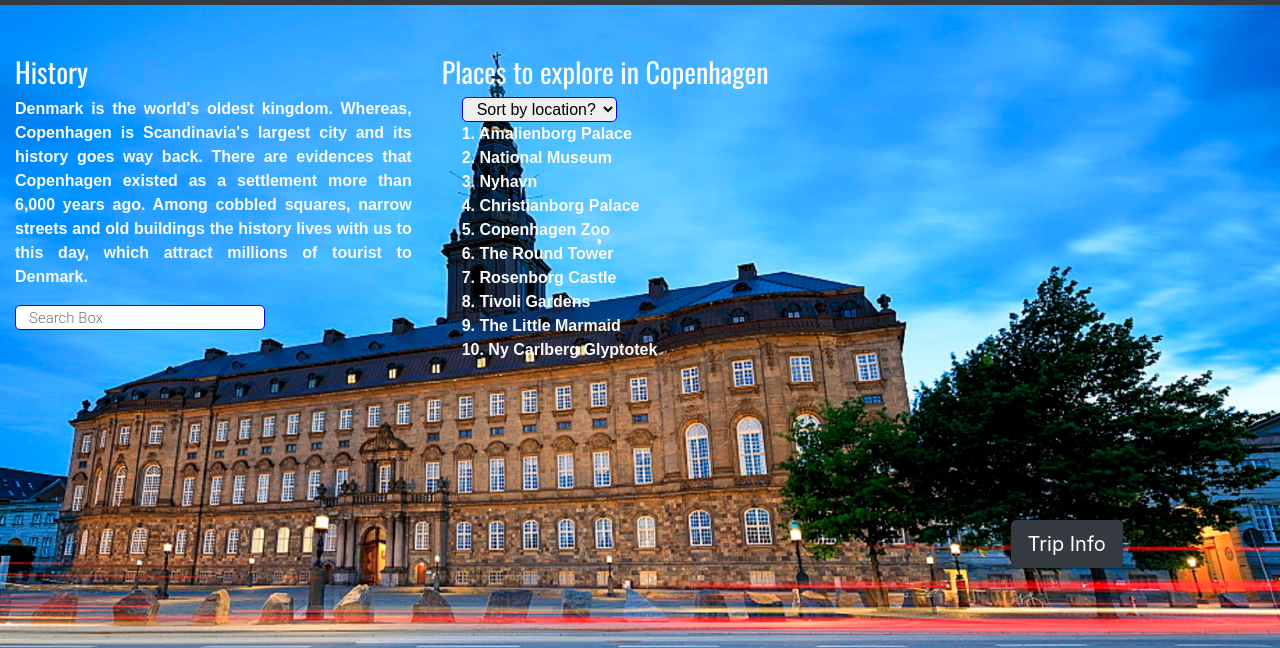
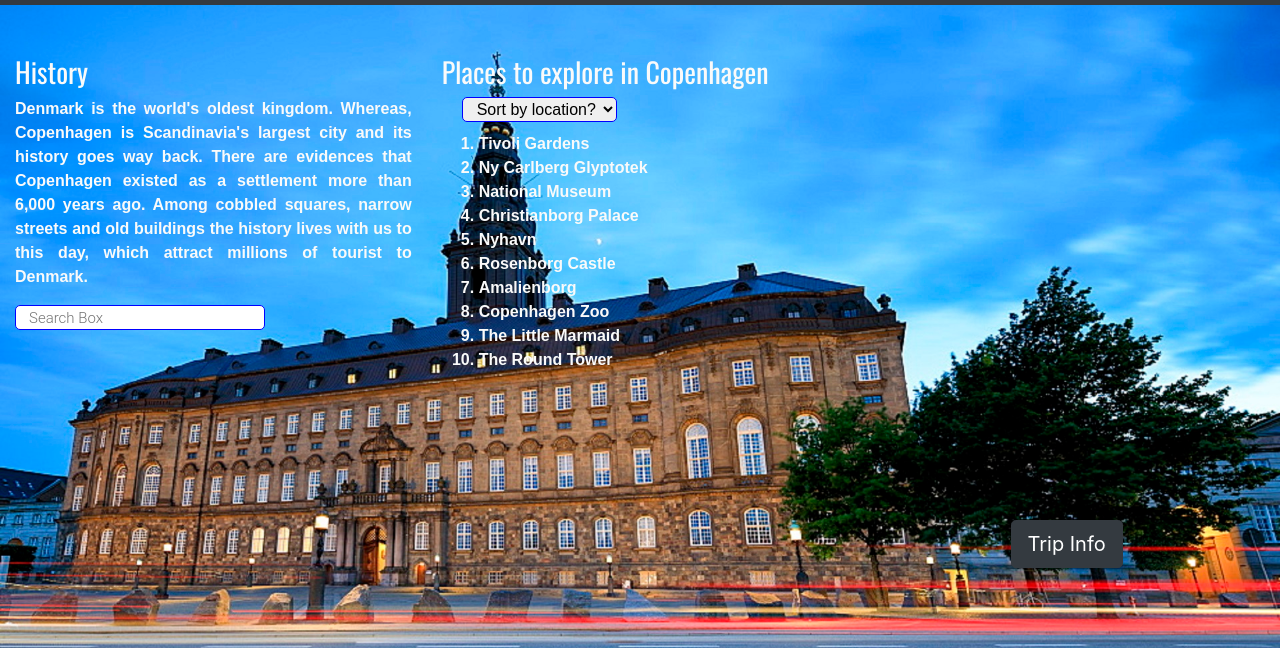
Before and after one commit to sohailshams/explore-copenhagen, a plain HTML site: page index.html in a window 1280 px wide. Shown: the part 113-761 px from the top of the page. Drawn offline with nearby package versions, Linux system fonts and the light colour scheme.

Commit message:
Re-structured the attractions list on landing page

```diff
--- a/assets/css/style.css
+++ b/assets/css/style.css
@@ -32,12 +32,32 @@
     color:  #fafafa;
     font-family: "Varela+Roun", sans-serif;
     font-weight: bold;
-    padding-inline-start: 20px;
+
     margin: 0px;
+    margin-left: 0px;
+    padding-left: 19px;
     }
-attraction .attration-list li {
-   padding-left: 15px;
+.location-list {
+    padding-left: 37px;
+    cursor: pointer;
 }
+
+#attractions {
+    padding-top: 10px;
+}
+/*-----------------------------------Location Info in hover*/
+.location-info {
+    background-color: rgba(52, 58, 67, 0.7);
+    color: #e84610;
+    width: 140px;
+    font-size: 10px;
+    border: 1px solid;
+    font-family: "Varela+Roun", sans-serif;
+    text-align: center;
+}
+
+
+
 /*
 .attration-list li{
     color:  #fafafa;
--- a/assets/js/script.js
+++ b/assets/js/script.js
@@ -89,7 +89,7 @@ function sendMail(contactForm) {
         });
         return false;
 }
-
+/*
 window.onload = function() {
      var myArray = ["Amalienborg Palace", "National Museum", "Nyhavn", "Christianborg Palace", "Copenhagen Zoo",
      "The Round Tower", "Rosenborg Castle", "Tivoli Gardens", "The Little Marmaid", "Ny Carlberg Glyptotek"];
@@ -102,11 +102,12 @@ window.onload = function() {
         textnode = document.createTextNode(`${index+1}. ${""} ${entry}`)
 
    node.appendChild(textnode);
-   console.log(node);
+
    document.getElementById("attractions").appendChild(node);
   }
 
 }
+*/
 
 function sortFunction(){
     getSelectValue = document.getElementById("location-selector").value;
@@ -133,13 +134,17 @@ function sortFunction(){
       for (index = 0; index < myArray.length; ++index) {
         entry = myArray[index];
          var node = document.createElement("OL");
+
+              node.setAttribute("id","list");
+
          // Backticks should look like `
 
         textnode = document.createTextNode(`${index+1}. ${""} ${entry[0]}`)
 
    node.appendChild(textnode);
-   console.log(node);
+
    document.getElementById("attractions").appendChild(node);
+
   }
 
   }
@@ -171,9 +176,25 @@ function sortFunction(){
         textnode = document.createTextNode(`${index+1}. ${""} ${entry[0]}`)
 
    node.appendChild(textnode);
-   console.log(node);
+
    document.getElementById("attractions").appendChild(node);
   }
 
   };
 }
+// code for hover
+/*
+$(".loc1").hover(function(){
+    $(this).append ($ ("<div class='location-info'><span class='nearest-places'>Nearest Hotel & Restaurant</span> <br><a href='https://www.thesquarecopenhagen.com/' target='_blank'>The Square Hotel</a> <br> <a href='https://guru.dk/' target='_blank'>Guru Restaurant</a> </div>"));
+}, function (){
+    $(this).find(".location-info").last().remove();
+
+});
+
+$(".loc2").hover(function(){
+    $(this).append ($ ("<div class='location-info'><span class='nearest-places'>Nearest Hotel & Restaurant</span> <br><a href='https://nobishotel.dk/' target='_blank'>The Square Hotel</a> <br> <a href='https://karla.nu/' target='_blank'>Guru Restaurant</a> </div>"));
+}, function (){
+    $(this).find(".location-list").last().remove();
+}
+);
+*/
--- a/index.html
+++ b/index.html
@@ -69,12 +69,29 @@
           <div class="row">
             <div class="col-12 col-md-12 col-lg-6">
               <h3 class="heading">Places to explore in Copenhagen</h3>
-              <select class="location-select" id="location-selector" onchange="sortFunction()">
-              <option value="0">Sort by location?</option>
-              <option value="1">City Center</option>
-              <option value="2">Nørreport Station</option>
+              <select
+                class="location-select"
+                id="location-selector"
+                onchange="sortFunction()"
+              >
+                <option value="0">Sort by location?</option>
+                <option value="1">City Center</option>
+                <option value="2">Nørreport Station</option>
               </select>
-               <div id="attractions"></div>
+              <div id="attractions">
+                <ol class="location-list">
+                  <li class="loc1">Tivoli Gardens</li>
+                  <li class="loc2">Ny Carlberg Glyptotek</li>
+                  <li class="loc3">National Museum</li>
+                  <li class="loc4">Christianborg Palace</li>
+                  <li class="loc5">Nyhavn</li>
+                  <li class="loc6">Rosenborg Castle</li>
+                  <li class="loc7">Amalienborg</li>
+                  <li class="loc8">Copenhagen Zoo</li>
+                  <li class="loc9">The Little Marmaid</li>
+                  <li class="loc10">The Round Tower</li>
+                </ol>
+              </div>
             </div>
             <div class="col-12 col-md-12 col-lg-6">
               <div id="map"></div>
```
